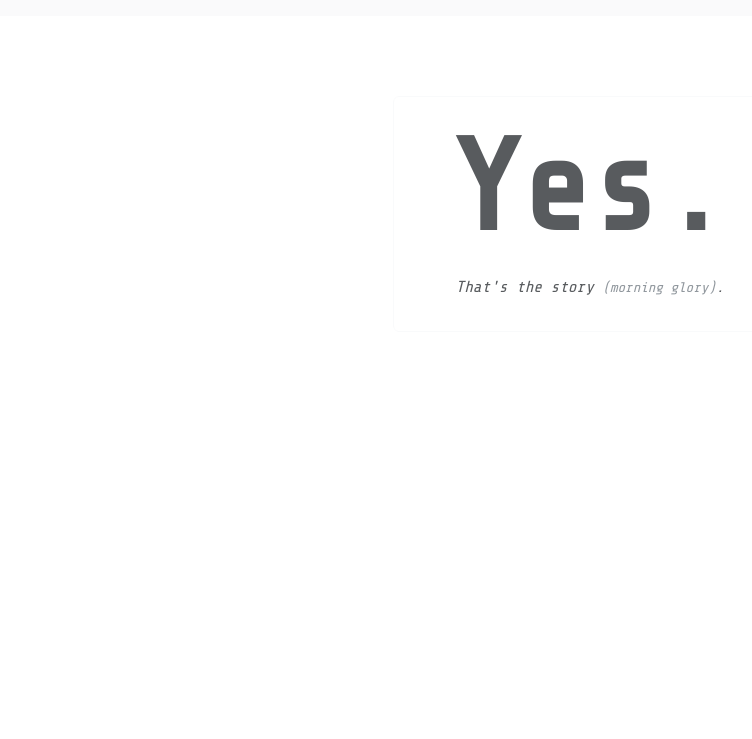
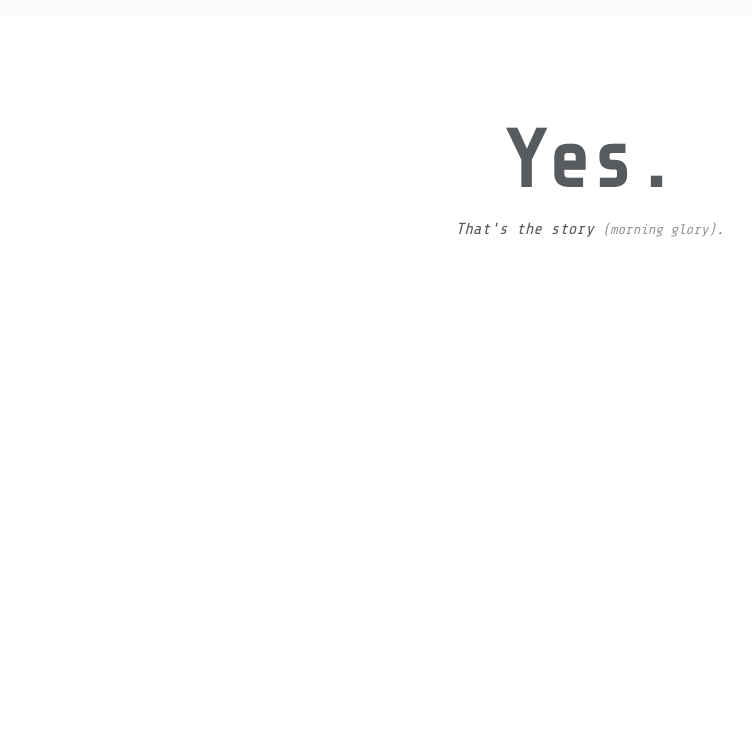
Before and after one commit to cruller-club/oasis-status, a plain HTML site: page index.html in a window 1280 px wide. Shown: the top 739 px of the page, without its empty margins (50-802 px from the left). Drawn offline with nearby package versions, Linux system fonts and the light colour scheme.

Commit message:
Fixing typography.

```diff
--- a/assets/css/typography.css
+++ b/assets/css/typography.css
@@ -20,7 +20,7 @@ p{
 }
 
 .giant{
-  font-size: 8.00em;
+  font-size: 5.00em;
   font-style: normal;
   font-variant: normal;
   font-weight: 900;
```
